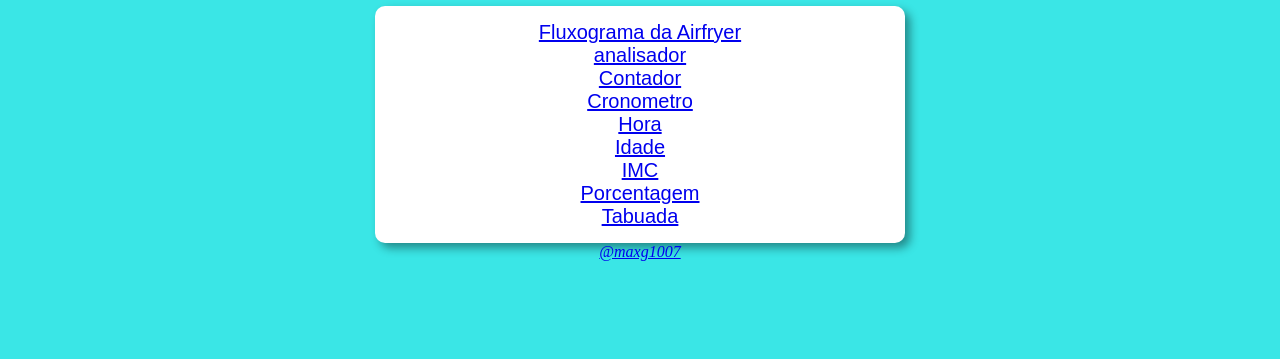
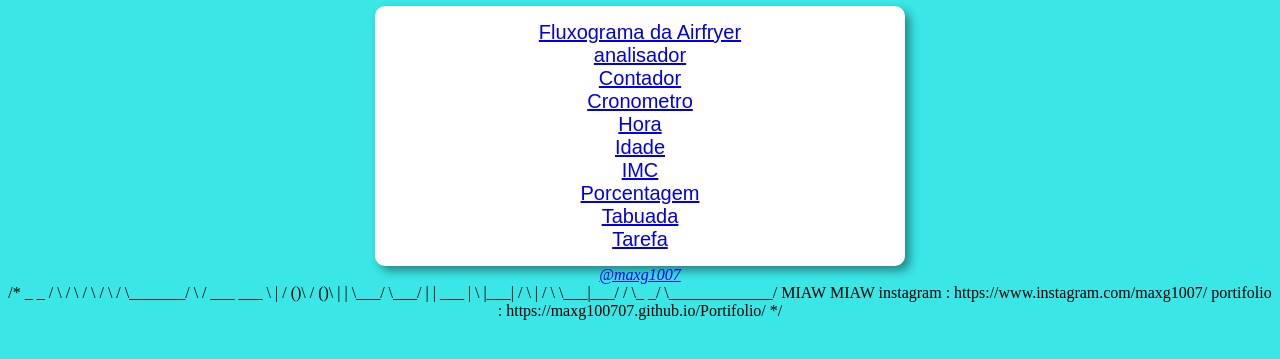
Before and after one commit to maxg100707/Portifolio, a plain HTML site: page index.html in a window 1280 px wide. Shown: the part 93-452 px from the top of the page. Drawn offline with Linux system fonts and the light colour scheme.

Commit message:
Update index.html

```diff
--- a/index.html
+++ b/index.html
@@ -28,6 +28,9 @@
         <a href="https://maxg100707.github.io/Porcentagem/">Porcentagem</a>
         <br>
         <a href="https://maxg100707.github.io/Tabuada/">Tabuada</a>
+        <br>
+        <a href="https://maxg100707.github.io/Organizador-de-tarefa/">Tarefa</a>
+
 
     </section>
     <footer>
@@ -36,3 +39,24 @@
     <script src="script.js"></script>
 </body>
 </html>
+/*
+        _             _
+       / \           / \
+      /   \         /   \
+     /     \_______/     \
+    /  ___           ___  \
+   |  / ()\         / ()\  |
+   |  \___/         \___/  |
+   |           ___         |
+   \          |___|        /
+    \           |         /
+     \      \___|___/    /
+      \_               _/
+        \_____________/
+           MIAW MIAW
+
+
+instagram : https://www.instagram.com/maxg1007/
+portifolio : https://maxg100707.github.io/Portifolio/
+
+*/
```
